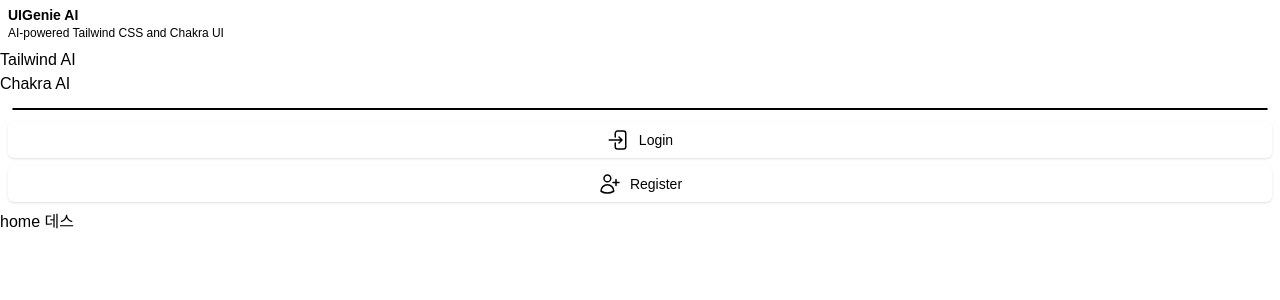
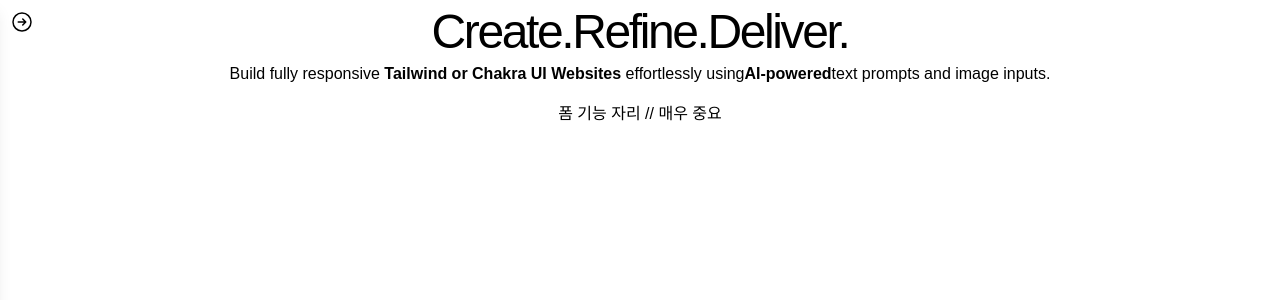
Before and after one commit to soozynn/UI-Genie, a Next.js app: page / in a window 1280 px wide. Shown: the top 300 px of the page. Built offline with nearby package versions, Linux system fonts and the light colour scheme.

Commit message:
Feat: useContext 추가하여 사이드바 토글 기능 추가 & 사이드바 틀 완성

```diff
--- /dev/null
+++ b/app/components/AuthButton.tsx
@@ -0,0 +1,18 @@
+import Link from "next/link";
+import { ReactNode } from "react";
+
+interface AuthButtonProps {
+  name: string;
+  children: ReactNode;
+}
+
+export default function AuthButton({ children, name }: AuthButtonProps) {
+  return (
+    <Link className="w-full" href={name}>
+      <button className="gap-2 whitespace-nowrap rounded-md text-sm font-medium transition-colors focus-visible:outline-none focus-visible:ring-1 focus-visible:ring-ring disabled:pointer-events-none disabled:opacity-50 bg-primary text-primary-foreground shadow hover:bg-primary/90 h-9 px-4 py-2 flex w-full items-center justify-center">
+        {children}
+        <span className="block">{name}</span>
+      </button>
+    </Link>
+  );
+}
--- a/app/components/Sidebar.tsx
+++ b/app/components/Sidebar.tsx
@@ -1,73 +1,134 @@
+import { useSidebar } from "@/context/SidebarContext";
+import AuthButton from "./AuthButton";
 import SidebarButton from "./SidebarButton";
 import Link from "next/link";
 
 export default function Sidebar() {
+  const { isOpenSidebar } = useSidebar();
+
   return (
-    <div>
-      <div>
+    <div
+      className={`fixed z-50 ${
+        isOpenSidebar ? "translate-x-0" : "-translate-x-full"
+      }  gap-4 shadow-lg transition ease-in-out data-[state=closed]:duration-300 data-[state=open]:duration-500 data-[state=open]:animate-in data-[state=closed]:animate-out inset-y-0 left-0 h-full border-r data-[state=closed]:slide-out-to-left data-[state=open]:slide-in-from-left sm:max-w-sm w-[--sidebar-width] bg-sidebar p-0 text-sidebar-foreground [&>button]:hidden`}
+    >
+      <div className="flex size-full flex-col">
+        <div className="flex flex-col gap-2 p-2">
           <Link
             className="flex w-full items-center gap-2 overflow-hidden rounded-md p-2 text-left outline-none ring-sidebar-ring transition-[width,height,padding] focus-visible:ring-2 active:bg-sidebar-accent active:text-sidebar-accent-foreground disabled:pointer-events-none disabled:opacity-50 group-has-[[data-sidebar=menu-action]]/menu-item:pr-8 aria-disabled:pointer-events-none aria-disabled:opacity-50 data-[active=true]:bg-sidebar-accent data-[active=true]:font-medium data-[active=true]:text-sidebar-accent-foreground data-[state=open]:hover:bg-sidebar-accent data-[state=open]:hover:text-sidebar-accent-foreground group-data-[collapsible=icon]:!size-8 hover:bg-sidebar-accent hover:text-sidebar-accent-foreground h-12 text-sm group-data-[collapsible=icon]:!p-0 group/link"
             href="/"
           >
-          <div class="grid flex-1 text-left text-sm leading-tight">
-            <span class="truncate font-semibold">UIGenie AI</span>
-            <span class="truncate text-xs text-sidebar-primary">
+            {"🧞‍♂️"}
+            <div className="grid flex-1 text-left text-sm leading-tight">
+              <span className="truncate font-semibold">UIGenie AI</span>
+              <span className="truncate text-xs text-sidebar-primary group-hover/link:text-sidebar-primary-foreground">
                 AI-powered Tailwind CSS and Chakra UI
               </span>
             </div>
           </Link>
         </div>
-      <div>
-        <ul className="">
-          <SidebarButton name="Tailwind AI" />
-          <SidebarButton name="Chakra AI" />
-        </ul>
-      </div>
-      <div data-sidebar="footer" className="flex flex-col gap-2 p-2">
-        <div className="p-1 visible opacity-100 transition-opacity delay-200 duration-500">
-          <div className="rounded-lg border text-card-foreground bg-background shadow-none"></div>
-        </div>
-        <div className="flex w-full flex-col items-center space-y-2">
-          <a className="w-full" href="/login">
-            <button className="gap-2 whitespace-nowrap rounded-md text-sm font-medium transition-colors focus-visible:outline-none focus-visible:ring-1 focus-visible:ring-ring disabled:pointer-events-none disabled:opacity-50 [&amp;_svg]:pointer-events-none [&amp;_svg]:size-4 [&amp;_svg]:shrink-0 bg-primary text-primary-foreground shadow hover:bg-primary/90 h-9 px-4 py-2 flex w-full items-center justify-center">
+
+        <ul className="flex w-full min-w-0 flex-col gap-1">
+          <SidebarButton name="Tailwind AI">
             <svg
               xmlns="http://www.w3.org/2000/svg"
               fill="none"
               viewBox="0 0 24 24"
-                stroke-width="1.5"
+              strokeWidth="1.5"
               stroke="currentColor"
-                class="size-6"
+              className="size-6"
             >
               <path
-                  stroke-linecap="round"
-                  stroke-linejoin="round"
-                  d="M8.25 9V5.25A2.25 2.25 0 0 1 10.5 3h6a2.25 2.25 0 0 1 2.25 2.25v13.5A2.25 2.25 0 0 1 16.5 21h-6a2.25 2.25 0 0 1-2.25-2.25V15M12 9l3 3m0 0-3 3m3-3H2.25"
+                strokeLinecap="round"
+                strokeLinejoin="round"
+                d="M8.625 12a.375.375 0 1 1-.75 0 .375.375 0 0 1 .75 0Zm0 0H8.25m4.125 0a.375.375 0 1 1-.75 0 .375.375 0 0 1 .75 0Zm0 0H12m4.125 0a.375.375 0 1 1-.75 0 .375.375 0 0 1 .75 0Zm0 0h-.375M21 12c0 4.556-4.03 8.25-9 8.25a9.764 9.764 0 0 1-2.555-.337A5.972 5.972 0 0 1 5.41 20.97a5.969 5.969 0 0 1-.474-.065 4.48 4.48 0 0 0 .978-2.025c.09-.457-.133-.901-.467-1.226C3.93 16.178 3 14.189 3 12c0-4.556 4.03-8.25 9-8.25s9 3.694 9 8.25Z"
               />
             </svg>
-
-              <span className="block">Login</span>
-            </button>
-          </a>
-          <a className="w-full" href="/register">
-            <button className="gap-2 whitespace-nowrap rounded-md text-sm font-medium transition-colors focus-visible:outline-none focus-visible:ring-1 focus-visible:ring-ring disabled:pointer-events-none disabled:opacity-50 [&amp;_svg]:pointer-events-none [&amp;_svg]:size-4 [&amp;_svg]:shrink-0 bg-background text-secondary-foreground shadow hover:bg-background/50 h-9 px-4 py-2 flex w-full items-center justify-center">
+          </SidebarButton>
+          <SidebarButton name="Chakra AI">
             <svg
               xmlns="http://www.w3.org/2000/svg"
               fill="none"
               viewBox="0 0 24 24"
-                stroke-width="1.5"
+              strokeWidth="1.5"
               stroke="currentColor"
-                class="size-6"
+              className="size-6"
             >
               <path
-                  stroke-linecap="round"
-                  stroke-linejoin="round"
+                strokeLinecap="round"
+                strokeLinejoin="round"
+                d="m3.75 13.5 10.5-11.25L12 10.5h8.25L9.75 21.75 12 13.5H3.75Z"
+              />
+            </svg>
+          </SidebarButton>
+        </ul>
+
+        <div data-sidebar="footer" className="flex flex-col gap-2 p-2">
+          <div data-sidebar="footer" className="flex flex-col gap-2 p-2">
+            <div className="p-1 visible opacity-100 transition-opacity delay-200 duration-500">
+              <div className="rounded-lg border text-card-foreground bg-background shadow-none">
+                <form>
+                  <div className="flex flex-col space-y-1.5 p-4">
+                    <div className="font-semibold tracking-tight flex items-center gap-1 text-xs">
+                      <svg
+                        xmlns="http://www.w3.org/2000/svg"
+                        fill="none"
+                        viewBox="0 0 24 24"
+                        strokeWidth="1.5"
+                        stroke="currentColor"
+                        className="size-6"
+                      >
+                        <path
+                          strokeLinecap="round"
+                          strokeLinejoin="round"
+                          d="M14.857 17.082a23.848 23.848 0 0 0 5.454-1.31A8.967 8.967 0 0 1 18 9.75V9A6 6 0 0 0 6 9v.75a8.967 8.967 0 0 1-2.312 6.022c1.733.64 3.56 1.085 5.455 1.31m5.714 0a24.255 24.255 0 0 1-5.714 0m5.714 0a3 3 0 1 1-5.714 0"
+                        />
+                      </svg>
+                      Add-on
+                    </div>
+                    <div className="text-muted-foreground text-xs">
+                      {"We're going to add features slowly 😊"}
+                    </div>
+                  </div>
+                </form>
+              </div>
+            </div>
+          </div>
+
+          <div className="flex w-full flex-col items-center space-y-2">
+            <AuthButton name="Login">
+              <svg
+                xmlns="http://www.w3.org/2000/svg"
+                fill="none"
+                viewBox="0 0 24 24"
+                strokeWidth="1.5"
+                stroke="currentColor"
+                className="size-6"
+              >
+                <path
+                  strokeLinecap="round"
+                  strokeLinejoin="round"
+                  d="M8.25 9V5.25A2.25 2.25 0 0 1 10.5 3h6a2.25 2.25 0 0 1 2.25 2.25v13.5A2.25 2.25 0 0 1 16.5 21h-6a2.25 2.25 0 0 1-2.25-2.25V15M12 9l3 3m0 0-3 3m3-3H2.25"
+                />
+              </svg>
+            </AuthButton>
+            <AuthButton name="Register">
+              <svg
+                xmlns="http://www.w3.org/2000/svg"
+                fill="none"
+                viewBox="0 0 24 24"
+                strokeWidth="1.5"
+                stroke="currentColor"
+                className="size-6"
+              >
+                <path
+                  strokeLinecap="round"
+                  strokeLinejoin="round"
                   d="M18 7.5v3m0 0v3m0-3h3m-3 0h-3m-2.25-4.125a3.375 3.375 0 1 1-6.75 0 3.375 3.375 0 0 1 6.75 0ZM3 19.235v-.11a6.375 6.375 0 0 1 12.75 0v.109A12.318 12.318 0 0 1 9.374 21c-2.331 0-4.512-.645-6.374-1.766Z"
                 />
               </svg>
-
-              <span className="block">Register</span>
-            </button>
-          </a>
+            </AuthButton>
+          </div>
         </div>
       </div>
     </div>
--- a/app/components/SidebarButton.tsx
+++ b/app/components/SidebarButton.tsx
@@ -1,15 +1,18 @@
-import Link from 'next/link';
+import Link from "next/link";
+import { ReactNode } from "react";
 
 interface SidebarButtonProps {
   name: string;
+  children: ReactNode;
 }
 
-export default function SidebarButton({ name }: SidebarButtonProps) {
-  const href = name === 'generate' ? '/' : `/${name}`;
-
+export default function SidebarButton({ children, name }: SidebarButtonProps) {
   return (
-    <li>
-      <Link href={href}>{name}</Link>
+    <li className="group/menu-item relative">
+      {children}
+      <Link href={name} className="cursor-pointer">
+        {name}
+      </Link>
     </li>
   );
 }
--- a/app/layout.tsx
+++ b/app/layout.tsx
@@ -2,6 +2,7 @@
 import { Geist, Geist_Mono } from "next/font/google";
 import Sidebar from "./components/Sidebar";
 import "./globals.css";
+import SidebarProvider from "@/context/SidebarContext";
 
 const geistSans = Geist({
   variable: "--font-geist-sans",
@@ -28,11 +29,12 @@
       <body
         className={`${geistSans.variable} ${geistMono.variable} antialiased`}
       >
-        {/* Layout UI */}
-        <section>
-          <Sidebar />
-        </section>
-        <main>{children}</main>
+        <SidebarProvider>
+          <section>
+            <Sidebar />
+          </section>
+          <main className="relative size-full">{children}</main>
+        </SidebarProvider>
       </body>
     </html>
   );
--- a/app/page.tsx
+++ b/app/page.tsx
@@ -1,3 +1,54 @@
+import { useSidebar } from "@/context/SidebarContext";
+
 export default function Home() {
-  return <div>home 데스</div>;
+  const { toggleSidebar } = useSidebar();
+
+  return (
+    <>
+      <button
+        className="inline-flex items-center justify-center gap-2 whitespace-nowrap rounded-md text-sm font-medium transition-colors focus-visible:outline-none focus-visible:ring-1 focus-visible:ring-ring disabled:pointer-events-none disabled:opacity-50 [&amp;_svg]:pointer-events-none [&amp;_svg]:size-4 [&amp;_svg]:shrink-0 hover:bg-accent hover:text-accent-foreground size-9 h-7 w-7 fixed z-50 m-2"
+        data-sidebar="trigger"
+        onClick={toggleSidebar}
+      >
+        <svg
+          xmlns="http://www.w3.org/2000/svg"
+          fill="none"
+          viewBox="0 0 24 24"
+          strokeWidth="1.5"
+          stroke="currentColor"
+          className="size-6"
+        >
+          <path
+            strokeLinecap="round"
+            strokeLinejoin="round"
+            d="m12.75 15 3-3m0 0-3-3m3 3h-7.5M21 12a9 9 0 1 1-18 0 9 9 0 0 1 18 0Z"
+          />
+        </svg>
+      </button>
+
+      <div className="size-full p-2 pt-10 sm:px-11 sm:pt-2 relative flex min-h-full w-auto flex-col items-center justify-center space-y-4 overflow-hidden pr-2 sm:pr-11">
+        <div className="flex w-full flex-col items-center space-y-1.5">
+          <h2
+            className="text-4xl font-medium tracking-tighter sm:text-5xl"
+            data-testid="home-h2"
+          >
+            Create.
+            <span className="text-primary">Refine.</span>
+            Deliver.
+          </h2>
+          <p className="text-center font-normal">
+            Build fully responsive{" "}
+            <span className="font-semibold">
+              Tailwind or Chakra UI Websites
+            </span>{" "}
+            effortlessly using
+            <span className="font-semibold">AI-powered</span>
+            text prompts and image inputs.
+          </p>
+        </div>
+
+        <form>폼 기능 자리 // 매우 중요</form>
+      </div>
+    </>
+  );
 }
--- /dev/null
+++ b/context/SidebarContext.tsx
@@ -0,0 +1,31 @@
+"use client";
+
+import { createContext, useContext, useState, ReactNode } from "react";
+
+interface SidebarContextType {
+  isOpenSidebar: boolean;
+  toggleSidebar: () => void;
+}
+
+const SidebarContext = createContext<SidebarContextType | undefined>(undefined);
+
+export default function SidebarProvider({ children }: { children: ReactNode }) {
+  const [isOpenSidebar, setIsOpenSidebar] = useState(false);
+
+  const toggleSidebar = () => setIsOpenSidebar((prev) => !prev);
+
+  return (
+    <SidebarContext.Provider value={{ isOpenSidebar, toggleSidebar }}>
+      {children}
+    </SidebarContext.Provider>
+  );
+}
+
+export const useSidebar = () => {
+  const context = useContext(SidebarContext);
+  if (!context) {
+    throw new Error("useSidebar must be used within a SidebarProvider");
+  }
+
+  return context;
+};
--- a/package.json
+++ b/package.json
@@ -19,8 +19,10 @@
     "@types/node": "^20",
     "@types/react": "^19",
     "@types/react-dom": "^19",
+    "autoprefixer": "^10.4.20",
     "eslint": "^9.21.0",
     "eslint-config-next": "15.2.1",
+    "postcss": "^8.5.3",
     "tailwindcss": "^4",
     "typescript": "^5"
   }
```
Also changed, not shown: 1 other file (tests, documents, lock files or other folders). Lines whose indentation alone changed are shown as unchanged.
